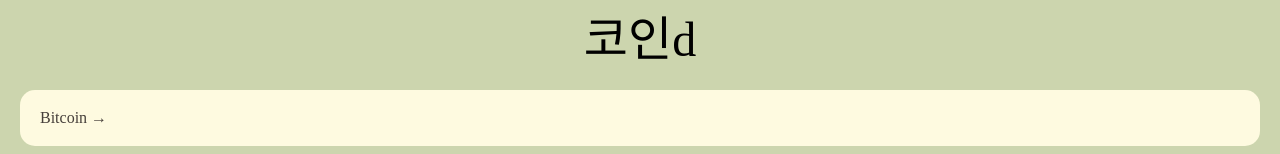
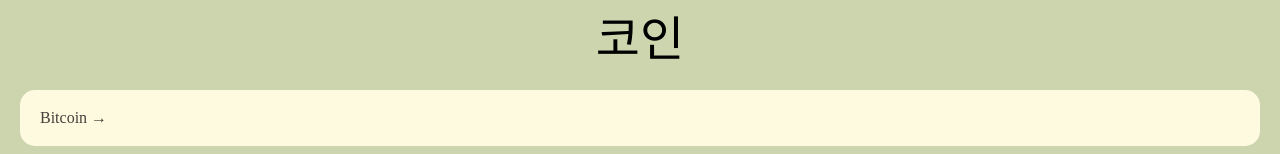
Before and after one commit to Kim-EunSu/react_coin, a React (Create React App) app: page / in a window 1280 px wide. Shown: the top 154 px of the page. Built offline with nearby package versions, Linux system fonts and the light colour scheme.

Commit message:
Link수정

```diff
--- a/src/routes/Coins.tsx
+++ b/src/routes/Coins.tsx
@@ -36,7 +36,7 @@ function Coins() {
   return (
     <main>
       <header id="Header">
-        <div className="title">코인d</div>
+        <div className="title">코인</div>
       </header>
       <ul className="coin_list">
         {coins.map((item) => (
```
